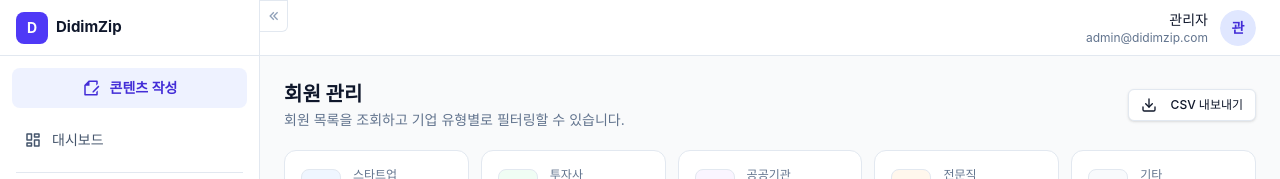
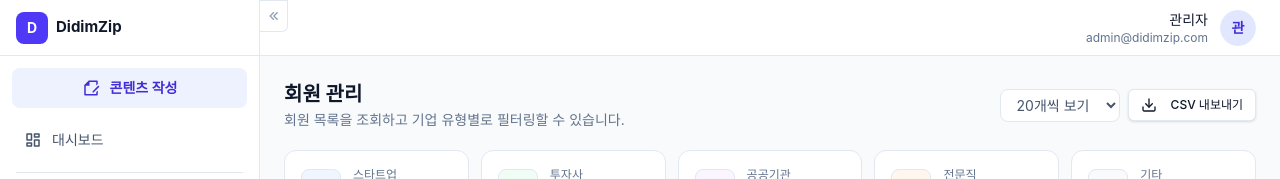
Before and after one commit to didimzip/admin, a Next.js app: page /users in a window 1280 px wide. Shown: the top 179 px of the page. Built offline with nearby package versions, Linux system fonts and the light colour scheme; a web font is replaced by a local one.

Commit message:
Layout: Move page-size dropdown to header & simplify PaginationBar usage

```diff
--- a/src/app/(admin)/users/page.tsx
+++ b/src/app/(admin)/users/page.tsx
@@ -32,6 +32,7 @@ import {
 import { mockUsers, COMPANY_TYPES, JOB_CATEGORIES } from "@/data/mock-users";
 import type { CompanyType } from "@/types/user";
 import { PaginationBar } from "@/components/ui/pagination-bar";
+import { PAGE_SIZE_OPTIONS } from "@/components/ui/pagination-bar";
 import { cn } from "@/lib/utils";
 
 /* ------------------------------------------------------------------ */
@@ -151,10 +152,26 @@ export default function UsersPage() {
           <h2 className="text-xl font-bold text-slate-900">회원 관리</h2>
           <p className="mt-0.5 text-sm text-slate-500">회원 목록을 조회하고 기업 유형별로 필터링할 수 있습니다.</p>
         </div>
-        <Button variant="outline" size="sm" onClick={handleExportCsv}>
-          <Download className="mr-1.5 h-4 w-4" />
-          CSV 내보내기
-        </Button>
+        <div className="flex items-center gap-2">
+          <select
+            value={pageSize}
+            onChange={(e) => {
+              setPageSize(Number(e.target.value));
+              setPage(1);
+            }}
+            className="rounded-lg border border-slate-200 bg-white px-3 py-1.5 text-sm text-slate-600 focus:border-indigo-400 focus:outline-none focus:ring-1 focus:ring-indigo-400"
+          >
+            {PAGE_SIZE_OPTIONS.map((s) => (
+              <option key={s} value={s}>
+                {s}개씩 보기
+              </option>
+            ))}
+          </select>
+          <Button variant="outline" size="sm" onClick={handleExportCsv}>
+            <Download className="mr-1.5 h-4 w-4" />
+            CSV 내보내기
+          </Button>
+        </div>
       </div>
 
       {/* Summary Cards */}
@@ -316,7 +333,6 @@ export default function UsersPage() {
             page={page}
             pageSize={pageSize}
             onPageChange={setPage}
-            onPageSizeChange={(s) => { setPageSize(s); setPage(1); }}
           />
         </div>
       </div>
```
